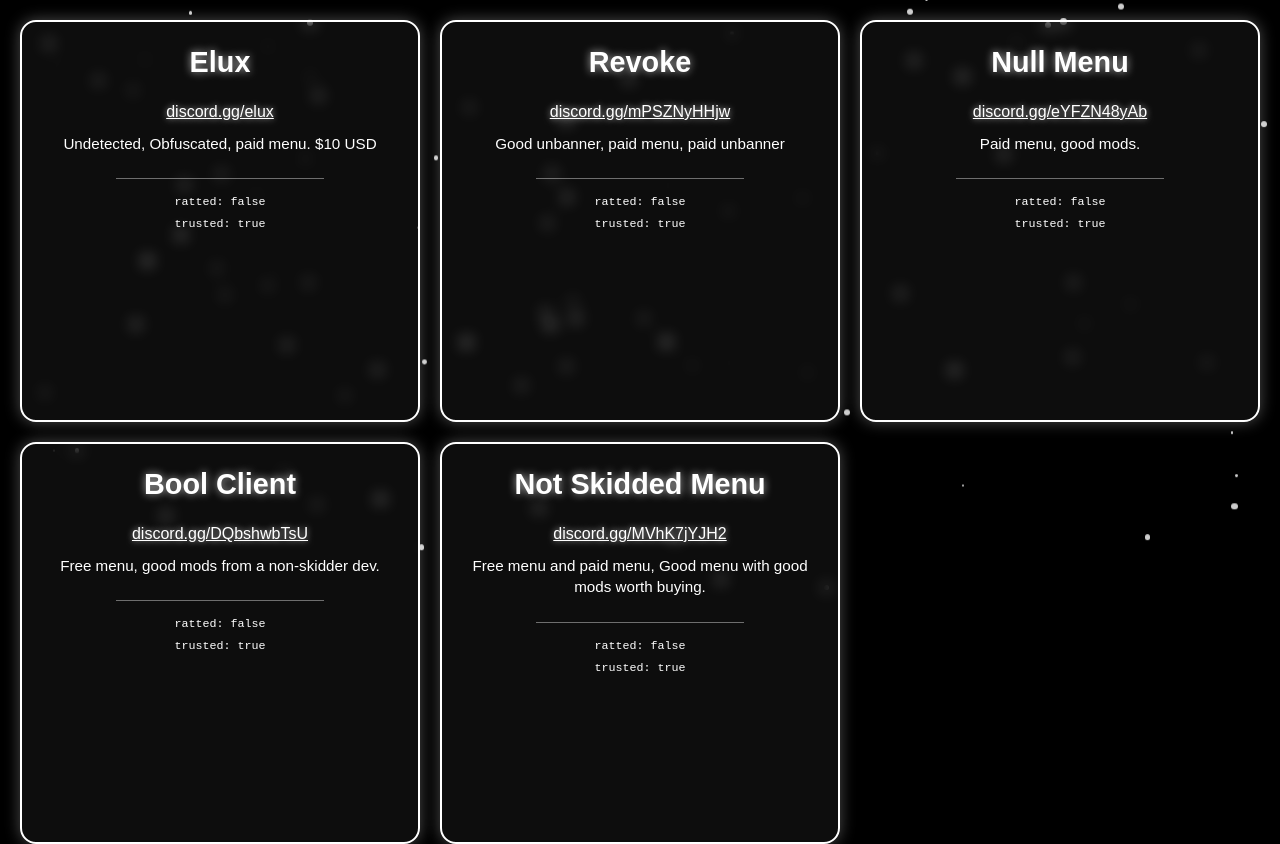
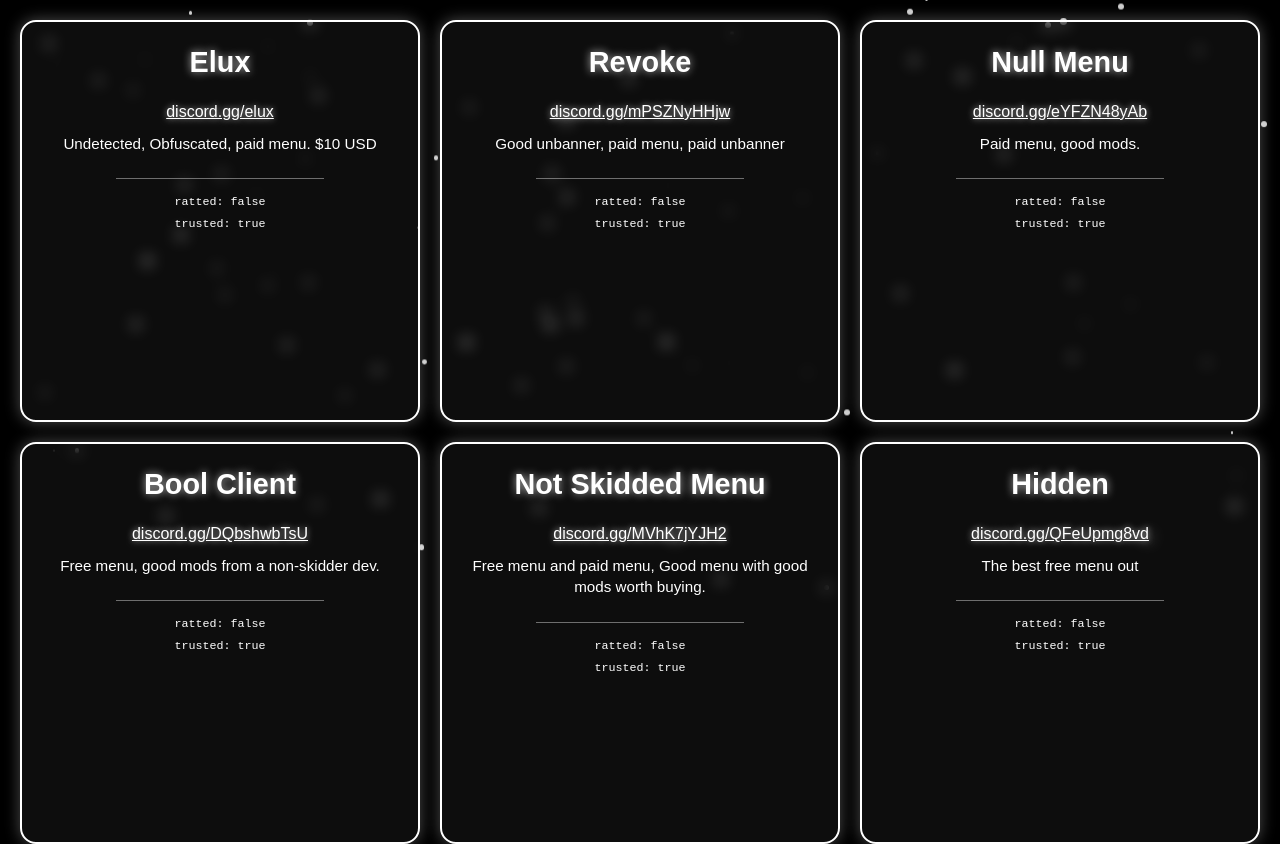
Before and after one commit to kyeeluurisforreeel/EluxMods, a plain HTML site: page index.html in a window 1280 px wide. Drawn offline with Linux system fonts and the light colour scheme.

Commit message:
Add files via upload

```diff
--- a/index.html
+++ b/index.html
@@ -127,6 +127,14 @@
       <div class="panel-status">ratted: false</div>
       <div class="panel-status">trusted: true</div>
     </div>
+	<div class="panel">
+      <div class="panel-title">Hidden</div>
+      <a href="https://discord.gg/QFeUpmg8vd" target="_blank" class="panel-link">discord.gg/QFeUpmg8vd</a>
+      <div class="panel-description">The best free menu out</div>
+      <div class="divider"></div>
+      <div class="panel-status">ratted: false</div>
+      <div class="panel-status">trusted: true</div>
+    </div>
   </div>
   <script>
     const numFlakes = 100;
```
